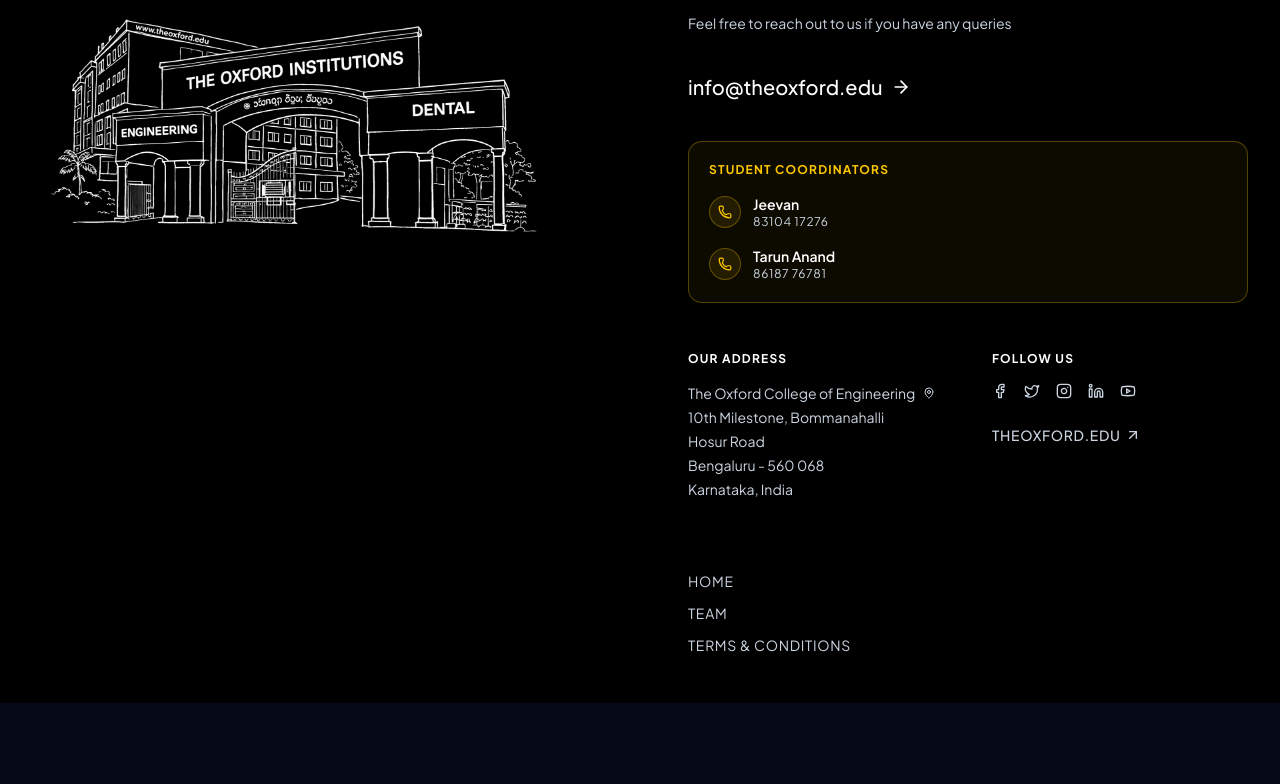
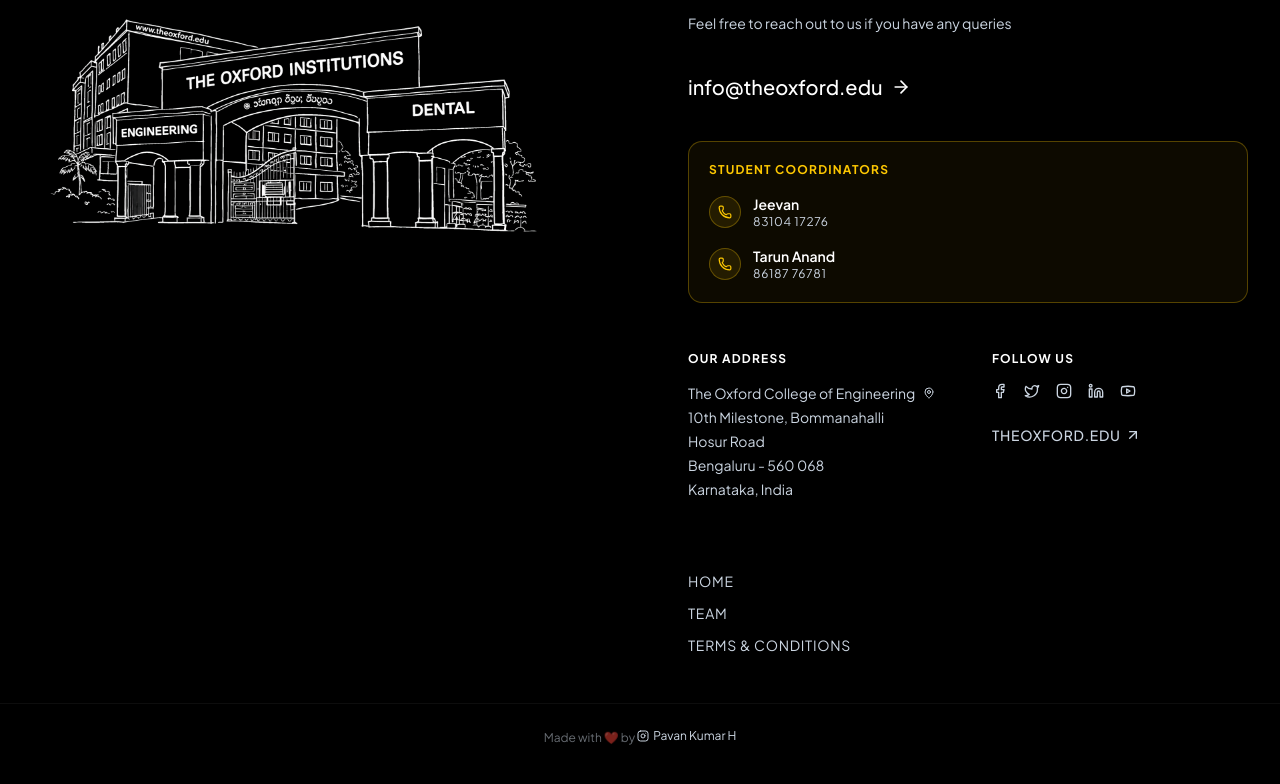
Before and after one commit to Pavankumarh0/anokha, a Next.js app: page /events in a window 1280 px wide. Shown: the part 3497-4281 px from the top of the page. Before the commit the page ends 4200 px from the top, so only its background shows below. Built offline with nearby package versions, Linux system fonts and the light colour scheme; a web font is replaced by a local one.

Commit message:
addedd posters4

```diff
--- a/components/footer.tsx
+++ b/components/footer.tsx
@@ -102,6 +102,20 @@ export function Footer() {
 
         </div>
       </div>
+      {/* Developer Credit */}
+      <div className="border-t border-white/5 mt-12 pt-6 text-center text-xs text-muted-foreground/50">
+        <p>
+          Made with ❤️ by{" "}
+          <a
+            href="https://www.instagram.com/pavankumarh0"
+            target="_blank"
+            rel="noopener noreferrer"
+            className="text-muted-foreground hover:text-white transition-colors inline-flex items-center gap-1"
+          >
+            <Instagram className="w-3 h-3" /> Pavan Kumar H
+          </a>
+        </p>
+      </div>
     </footer>
   )
 }
```
